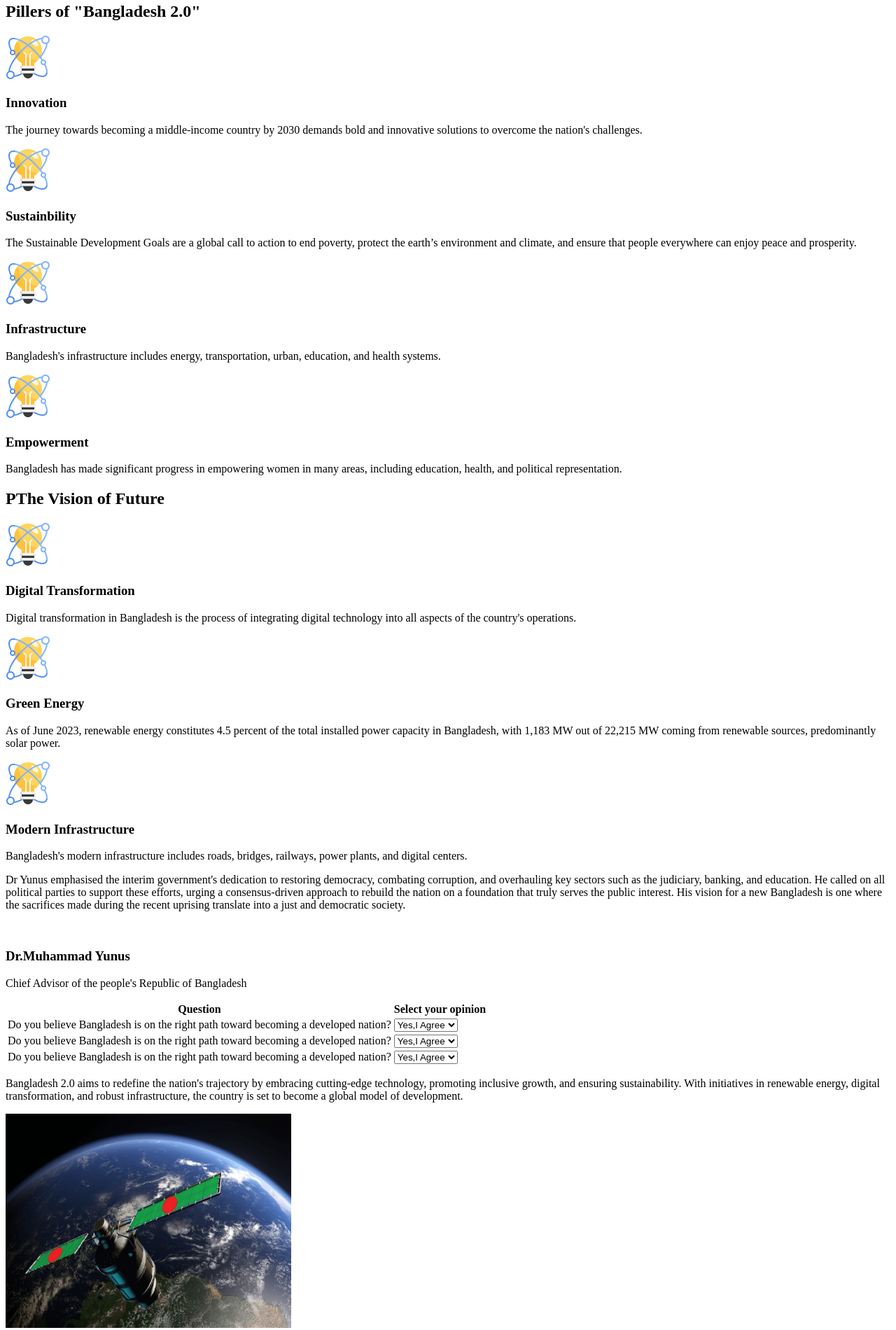
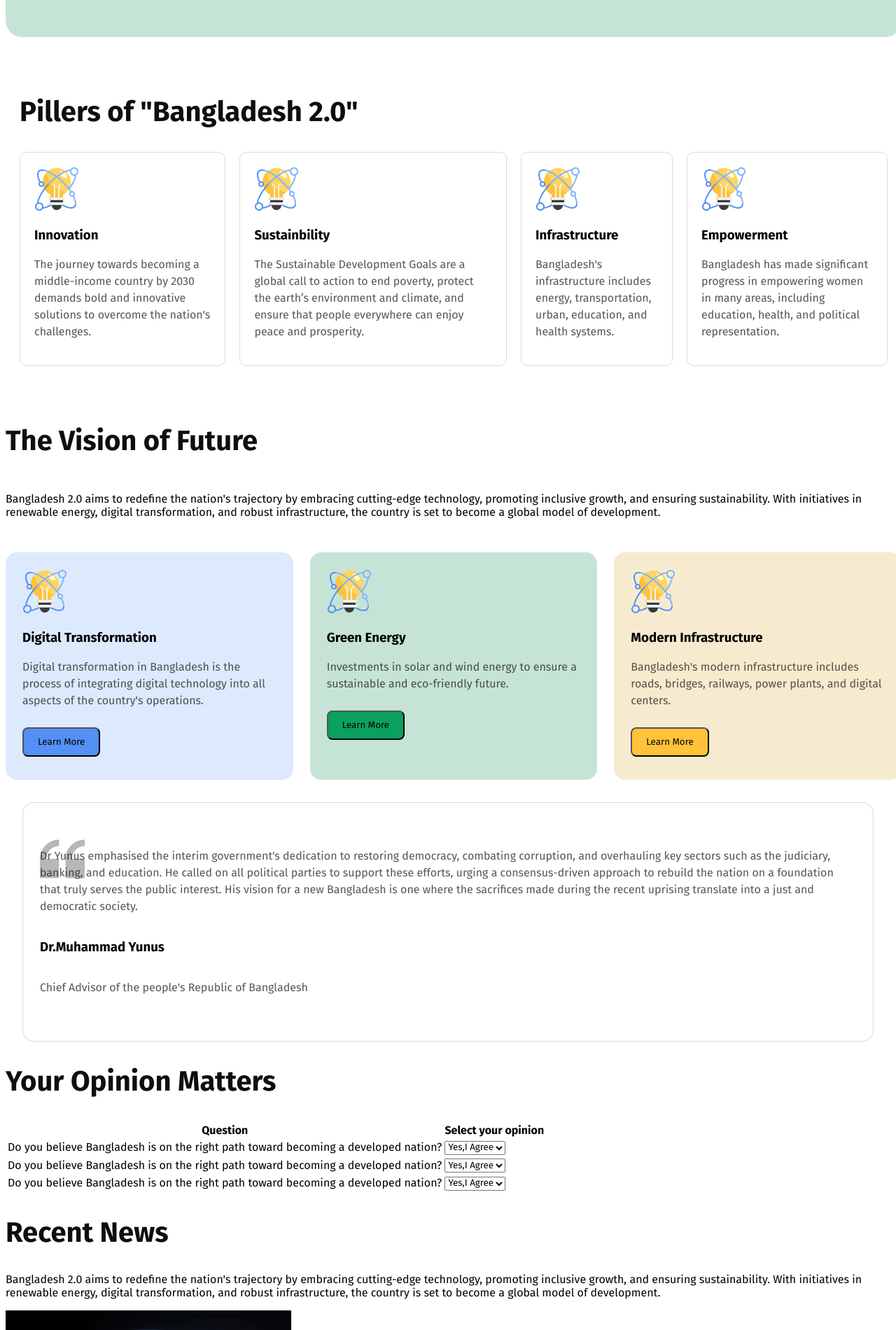
Before and after one commit to fahimahmed420/assignment1, a plain HTML site: page index.html in a window 1280 px wide. Shown: the part 665-2565 px from the top of the page at 70% size. Drawn offline with Linux system fonts and the light colour scheme.

Commit message:
section1,2,3 styling

```diff
--- a/Styles/style.css
+++ b/Styles/style.css
@@ -0,0 +1,214 @@
+@import url('https://fonts.googleapis.com/css2?family=Fira+Sans:ital,wght@0,100;0,200;0,300;0,400;0,500;0,600;0,700;0,800;0,900;1,100;1,200;1,300;1,400;1,500;1,600;1,700;1,800;1,900&display=swap');
+/* common section */
+*{
+    font-family: "Fira Sans", serif;
+    box-sizing: border-box;
+}
+nav{
+    display: flex;
+    justify-content: space-between;
+    padding: 24px 160px 24px 160px;
+    align-items: center;
+}
+.para{
+    color: rgba(14, 14, 14, 0.7);
+font-family: Fira Sans;
+font-size: 16px;
+font-weight: 400;
+line-height: 24px;
+letter-spacing: 0%;
+/* text-align: left; */
+}
+.headline{
+    color: rgb(14, 14, 14);
+font-family: Fira Sans;
+font-size: 40px;
+font-weight: 700;
+line-height: 48px;
+letter-spacing: 0%;
+/* text-align: left; */
+}
+/* nav bar */
+#nav-p{
+    font-size: 32px;
+font-weight: 700;
+}
+.nav-button{
+    color:#006A50;
+    width: 116px;
+height: 52px;
+    box-sizing: border-box;
+border: 1px solid rgb(0, 106, 80);
+border-radius: 8px;
+}
+/* header */
+header{
+    width: 1280px;
+    margin: auto;
+display: flex;
+flex-direction: row;
+justify-content: space-between;
+align-items: center;
+gap: 64px;
+padding: 80px 100px 80px 100px;
+border-radius: 24px;
+background: rgb(198, 228, 214);
+}
+.header-img{
+width: 474.03px;
+height: 400px;
+}
+/* section 1 */
+.section1{
+    width: 1280px;
+    margin: auto;
+    text-align:left;
+    padding: 50px 20px;
+
+}
+.pillers-container{
+    display: flex;
+    justify-content: center;
+    gap: 20px;
+}
+.piller-container{
+    border: 1px solid rgba(14, 14, 14, 0.15);
+    border-radius: 10px;
+    padding: 20px;
+    text-align: left;
+}
+/* section 2 */
+.section2{
+width: 1280px;
+margin: auto;
+display: flex;
+flex-direction: column;
+}
+.section2-containers{
+width: 1280px;
+height: 325px;
+display: flex;
+flex-direction: row;
+justify-content: flex-start;
+align-items: center;
+gap: 24px;
+padding: 0px;
+margin: 32px 0px;
+}
+.section2-divs1{
+    width: 410.67px;
+    height: 325px;
+    box-sizing: border-box;
+    border-radius: 16px;
+    background: rgba(84, 144, 245, 0.2);
+    padding: 24px;
+}
+.section2-divs1-button{
+    border-radius: 8px;
+background: rgb(84, 144, 245);
+gap: 48px;
+padding: 11px 20px 11px 20px;
+margin: 10px 0px;
+}
+.section2-divs2{
+    width: 410.67px;
+    height: 325px;
+    box-sizing: border-box;
+    border-radius: 16px;
+    background: rgb(198, 228, 214);
+    padding: 24px;
+}
+.section2-divs2-button{
+    border-radius: 8px;
+    background: rgb(9, 161, 92);
+    gap: 48px;
+    padding: 11px 20px 11px 20px;
+    margin: 10px 0px;
+}
+.section2-divs3{
+    width: 410.67px;
+    height: 325px;
+    box-sizing: border-box;
+    border-radius: 16px;
+    background: rgb(247, 235, 207);
+    padding: 24px;
+}
+.section2-divs3-button{
+    border-radius: 8px;
+    background: rgb(255, 194, 57);
+    gap: 48px;
+    padding: 11px 20px 11px 20px;
+    margin: 10px 0px;
+}
+/* section 3 */
+.section3{
+display: flex;
+justify-content: center;
+align-items: center;
+}
+.quote-section{
+    width: 1280px;
+    box-sizing: border-box;
+    border: 1px solid rgba(14, 14, 14, 0.15);
+    border-radius: 16px;
+    background: rgb(255, 255, 255);
+    display: flex;
+    flex-direction: column;
+    justify-content: flex-start;
+    align-items: flex-start;
+    padding: 48px 24px 48px 24px;
+    margin: 0px 24px;
+}
+.quote-icon{
+position: absolute;
+}
+
+
+
+
+
+
+
+
+
+
+
+
+
+
+
+
+
+
+
+
+
+
+/* footer-link section */
+#link-header{
+    color: rgb(14, 14, 14);
+font-family: Fira Sans;
+font-size: 32px;
+font-weight: 700;
+line-height: 38px;
+letter-spacing: 0%;
+text-align: left;
+}
+.links{
+    display: flex;
+flex-direction: column;
+justify-content: flex-start;
+align-items: center;
+gap: 16;
+padding: 0px;
+}
+.link-div{
+    display: flex;
+    flex-direction: row;
+gap: 23;
+padding: 0px;
+margin: 32px 0px;
+}
+.bottom-links{
+
+}
--- a/index.html
+++ b/index.html
@@ -5,69 +5,82 @@
     <meta name="viewport" content="width=device-width, initial-scale=1.0">
     <title>Assignment</title>
     <link rel="stylesheet" href="Styles/style.css">
+</head>
 <body>
+<nav>
+    <p id="nav-p">Bangladesh 2.0</p><button class="nav-button"><b>Sign In</b></button>
+</nav>
 <header>
-<nav>
-    <h2>Bangladesh 2.0</h2><button>Sign In</button>
-</nav>
-<div>
+        <div class="header-texts">
+        <p><b>Bangladesh 2.0</b></p>
         <h1>
             Idea, innovation,<br>vision and challenges in<br>New Bangladesh.
         </h1>
         <button>Explore New Bangladesh</button>
-    <img src="assets/hero.png" alt="pic of hero section">
     </div>
+   <div class="header-img"> <img src="assets/hero.png" alt="pic of hero section"></div>
     </header>
     <main>
 <section class="section1">
-    <h2>Pillers of "Bangladesh 2.0"</h2>
-    <div>
+    <h2 class="headline">Pillers of "Bangladesh 2.0"</h2>
+    <div class="pillers-container">
+        <div class="piller-container">
             <img src="assets/card-icon.png" alt="card icon">
             <h3>Innovation</h3>
-        <p>The journey towards becoming a middle-income country by 2030 demands bold and innovative solutions to overcome the nation's challenges. </p>
+            <p class="para">The journey towards becoming a middle-income country by 2030 demands bold and innovative solutions to overcome the nation's challenges. </p>
         </div>
-    <div>
+        <div class="piller-container">
             <img src="assets/card-icon.png" alt="card icon">
             <h3>Sustainbility</h3>
-        <p>The Sustainable Development Goals are a global call to action to end poverty, protect the earth’s environment and climate, and ensure that people everywhere can enjoy peace and prosperity.</p>
+            <p class="para">The Sustainable Development Goals are a global call to action to end poverty, protect the earth’s environment and climate, and ensure that people everywhere can enjoy peace and prosperity.</p>
         </div>
-    <div>
+        <div class="piller-container">
             <img src="assets/card-icon.png" alt="card icon">
             <h3>Infrastructure</h3>
-        <p>Bangladesh's infrastructure includes energy, transportation, urban, education, and health systems.</p>
+            <p class="para">Bangladesh's infrastructure includes energy, transportation, urban, education, and health systems.</p>
         </div>
-    <div>
+        <div class="piller-container">
             <img src="assets/card-icon.png" alt="card icon">
             <h3>Empowerment</h3>
-        <p>Bangladesh has made significant progress in empowering women in many areas, including education, health, and political representation.</p>
+            <p class="para">Bangladesh has made significant progress in empowering women in many areas, including education, health, and political representation.</p>
+        </div>
     </div>
 </section>
 <section class="section2">
-    <h2>PThe Vision of Future</h2>
-    <div>
+    <h2 class="headline">The Vision of Future</h2>
+    <p>Bangladesh 2.0 aims to redefine the nation's trajectory by embracing cutting-edge technology, promoting inclusive growth, and ensuring sustainability. With initiatives in renewable energy, digital transformation, and robust infrastructure, the country is set to become a global model of development.</p>
+    <div class="section2-containers">
+        <div class="section2-divs1">
             <img src="assets/card-icon.png" alt="card icon">
             <h3>Digital Transformation</h3>
-        <p>Digital transformation in Bangladesh is the process of integrating digital technology into all aspects of the country's operations.</p>
+            <p class="para">Digital transformation in Bangladesh is the process of integrating digital technology into all aspects of the country's operations.</p>
+            <button class="section2-divs1-button">Learn More</button>
         </div>
-    <div>
+        <div class="section2-divs2">
             <img src="assets/card-icon.png" alt="card icon">
             <h3>Green Energy</h3>
-        <p>As of June 2023, renewable energy constitutes 4.5 percent of the total installed power capacity in Bangladesh, with 1,183 MW out of 22,215 MW coming from renewable sources, predominantly solar power.</p>
+            <p class="para">Investments in solar and wind energy to ensure a sustainable and eco-friendly future.</p>
+            <button class="section2-divs2-button">Learn More</button>
         </div>
-    <div>
+        <div class="section2-divs3">
             <img src="assets/card-icon.png" alt="card icon">
             <h3>Modern Infrastructure</h3>
-        <p>Bangladesh's modern infrastructure includes roads, bridges, railways, power plants, and digital centers.</p>
+            <p class="para">Bangladesh's modern infrastructure includes roads, bridges, railways, power plants, and digital centers.</p>
+            <button class="section2-divs3-button">Learn More</button>
+        </div>
     </div>
 </section>
 <section class="section3">
-    <p>Dr Yunus emphasised the interim government's dedication to restoring democracy, combating corruption, and overhauling key sectors such as the judiciary, banking, and education. He called on all political parties to support these efforts, urging a consensus-driven approach to rebuild the nation on a foundation that truly serves the public interest. His vision for a new Bangladesh is one where the sacrifices made during the recent uprising translate into a just and democratic society.</p>
-    <br>
+<div class="quote-section">
+    <div class=""><img class="quote-icon" src="assets/quote-bg.png" alt="quote icon"></div>
+    <p class="para">Dr Yunus emphasised the interim government's dedication to restoring democracy, combating corruption, and overhauling key sectors such as the judiciary, banking, and education. He called on all political parties to support these efforts, urging a consensus-driven approach to rebuild the nation on a foundation that truly serves the public interest. His vision for a new Bangladesh is one where the sacrifices made during the recent uprising translate into a just and democratic society.</p>
     <h3>Dr.Muhammad Yunus</h3>
-    <p>Chief Advisor of the people's Republic of Bangladesh</p>
+    <p class="para">Chief Advisor of the people's Republic of Bangladesh</p>
+</div>
 </section>
 <section class="forum">
     <form action="form">
+        <h2 class="headline">Your Opinion Matters</h2>
         <table>
             <thead>
                 <tr>
@@ -109,6 +122,7 @@
     </form>
 </section>
 <section class="recent-news">
+    <h2 class="headline">Recent News</h2>
     <p>Bangladesh 2.0 aims to redefine the nation's trajectory by embracing cutting-edge technology, promoting inclusive growth, and ensuring sustainability. With initiatives in renewable energy, digital transformation, and robust infrastructure, the country is set to become a global model of development.</p>
     <!-- div*3>img+div>h2+img+div+p+a -->
     <div>
@@ -117,7 +131,7 @@
             <h2>Bangladesh Launches New Satellite</h2>
             <img src="assets/al-jazeera.png" alt="al-jazeera-pic">
             <div><time datetime="5/1/2025"> Date: 05/01/2025</time><time datetime="10.25 PM">Time: 10.25 PM</time></div>
-            <p>Not until the creation and maintenance of decent conditions of life for all people are recognized and accepted as a common obligation of all people and all countries—not until then shall we,
+            <p class="para">Not until the creation and maintenance of decent conditions of life for all people are recognized and accepted as a common obligation of all people and all countries—not until then shall we,
                 with a certain degree of justification, be able to speak of humankind as civilized</p>
             <a href=""><button>Read More</button></a>
         </div>
@@ -128,7 +142,7 @@
             <h2>Bangladesh Launches New Satellite</h2>
             <img src="assets/al-jazeera.png" alt="al-jazeera-pic">
             <div><time datetime="5/1/2025"> Date: 05/01/2025</time><time datetime="10.25 PM">Time: 10.25 PM</time></div>
-            <p>Not until the creation and maintenance of decent conditions of life for all people are recognized and accepted as a common obligation of all people and all countries—not until then shall we,
+            <p class="para">Not until the creation and maintenance of decent conditions of life for all people are recognized and accepted as a common obligation of all people and all countries—not until then shall we,
                 with a certain degree of justification, be able to speak of humankind as civilized</p>
             <a href=""><button>Read More</button></a>
         </div>
@@ -138,15 +152,15 @@
             <h2>Bangladesh Launches New Satellite</h2>
             <img src="assets/al-jazeera.png" alt="al-jazeera-pic">
             <div><time datetime="5/1/2025"> Date: 05/01/2025</time><time datetime="10.25 PM">Time: 10.25 PM</time></div>
-            <p>Not until the creation and maintenance of decent conditions of life for all people are recognized and accepted as a common obligation of all people and all countries—not until then shall we,
+            <p class="para">Not until the creation and maintenance of decent conditions of life for all people are recognized and accepted as a common obligation of all people and all countries—not until then shall we,
                 with a certain degree of justification, be able to speak of humankind as civilized</p>
             <a href=""><button>Read More</button></a>
         </div>
     </div>
 </section>
 <section class="donate-today">
-    <h1>Donate Today</h1>
-    <p>Bangladesh 2.0 aims to redefine the nation's trajectory by embracing cutting-edge technology, promoting inclusive growth, and ensuring sustainability. With initiatives in renewable energy, digital transformation, and robust infrastructure.</p>
+    <h2 class="headline">Donate Today</h2>
+    <p class="para">Bangladesh 2.0 aims to redefine the nation's trajectory by embracing cutting-edge technology, promoting inclusive growth, and ensuring sustainability. With initiatives in renewable energy, digital transformation, and robust infrastructure.</p>
     <div><button>100 Taka</button><button>200 Taka</button><button>500 Taka</button><button>1000 Taka</button></div>
     <input type="text" placeholder="Other Amount(Taka)"><br>
     <button>Done Now</button>
@@ -154,17 +168,18 @@
     </main>
     <footer>
         <section class="subscribe">
-            <h1>Subscribe Newsletter</h1>
-            <p>Bangladesh 2.0 aims to redefine the nation's trajectory by embracing cutting-edge technology, promoting inclusive growth.</p>
+            <h2 class="headline">Subscribe Newsletter</h2>
+            <p class="para">Bangladesh 2.0 aims to redefine the nation's trajectory by embracing cutting-edge technology, promoting inclusive growth.</p>
             <form action="">
                 <input type="email" placeholder="Enter your email here" ><button type="submit">Subscribe</button>
             </form>
-            <p>We promise not to spam you!</p>
+            <p class="para">We promise not to spam you!</p>
         </section>
         <section class="links">
-            <h2>Bangladesh 2.0</h2>
-            <a href="https://www.facebook.com/"><img src="assets/facebook.png" alt="facebook-pic"></a><a href="https://www.instagram.com/"><img src="assets/instagram.png" alt=""></a><a href="https://x.com/"><img src="assets/x.png" alt=""></a>
-
+            <div><h2 id="link-header">Bangladesh 2.0</h2></div>
+            <div class="link-div">
+                <a class="bottom-links" href="https://www.facebook.com/"><img src="assets/facebook.png" alt="facebook-pic"></a><a class="bottom-links" href="https://www.instagram.com/"><img src="assets/instagram.png" alt=""></a><a class="bottom-links" href="https://x.com/"><img src="assets/x.png" alt=""></a>
+            </div>
         </section>
     </footer>
 </body>
```
Lines whose indentation alone changed are shown as unchanged.
